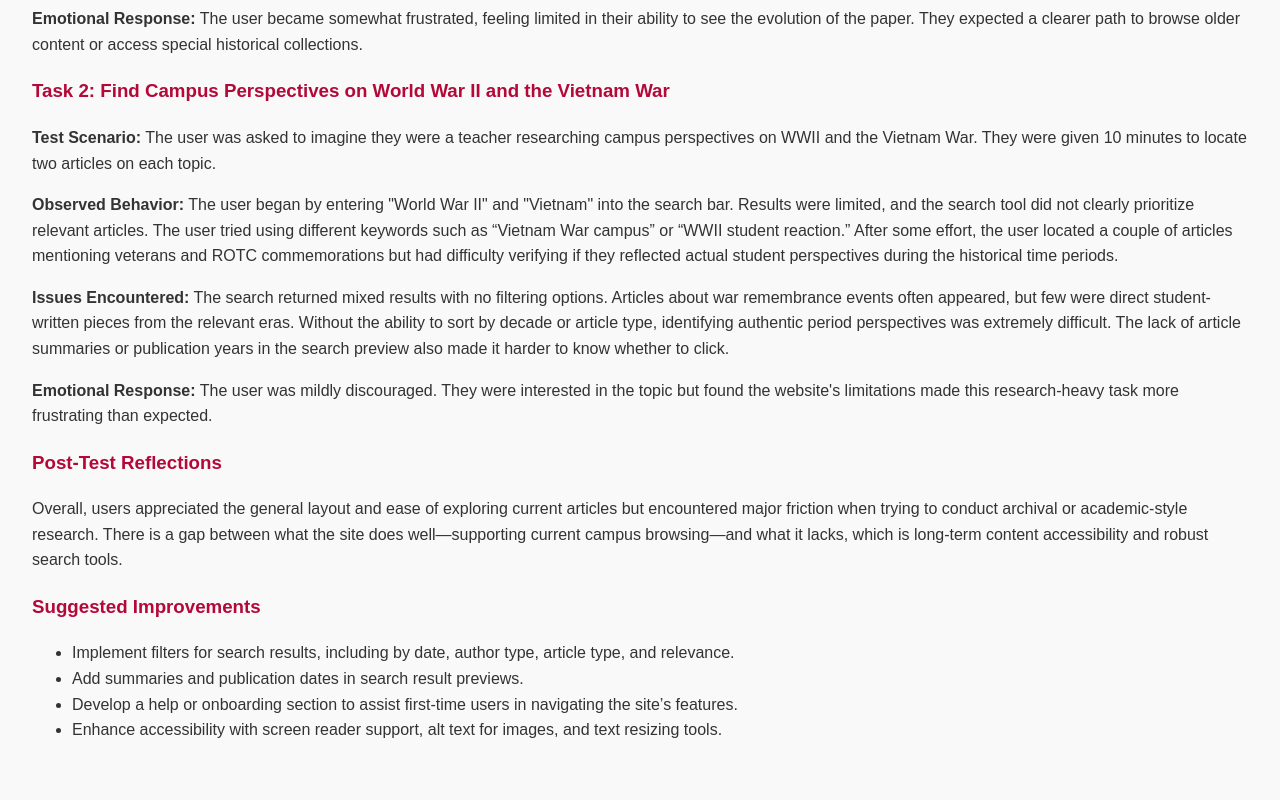
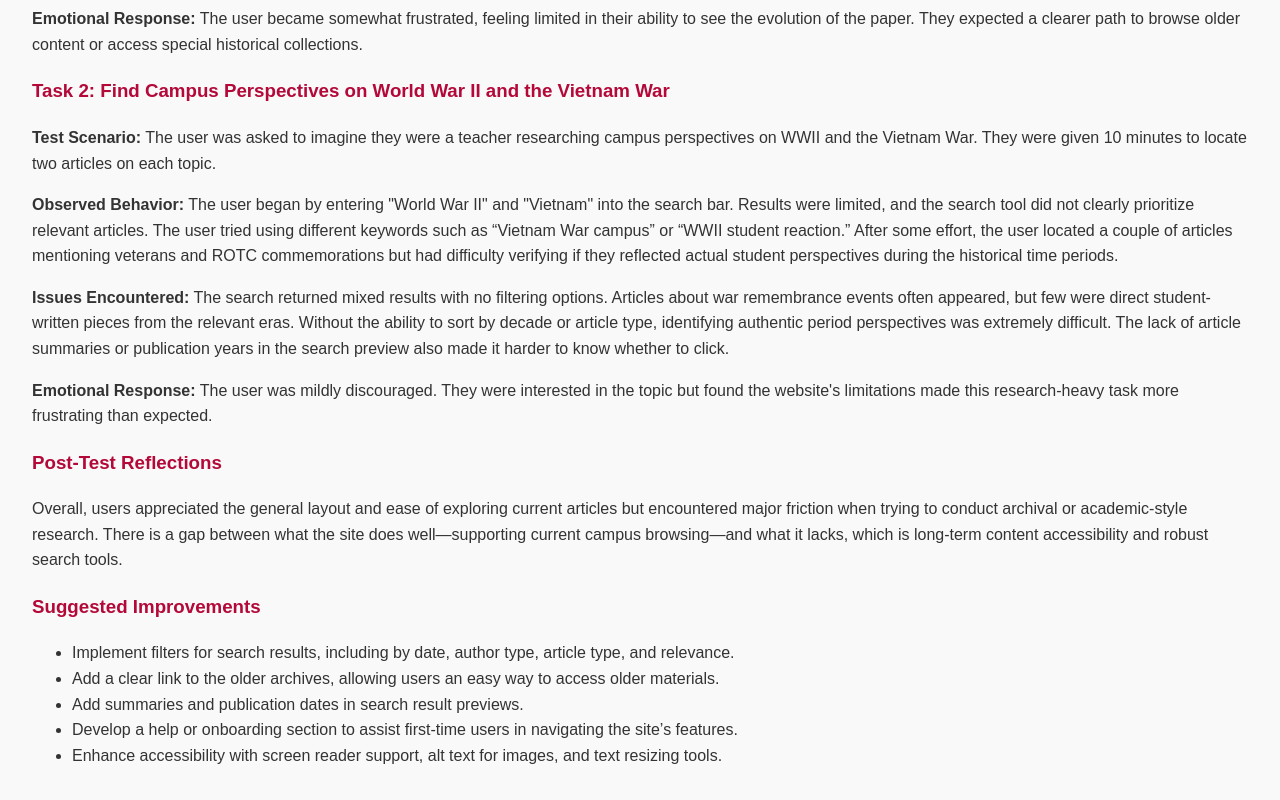
Before and after one commit to kyle-egan-cua/Assignment2, a plain HTML site: page index.html in a window 1280 px wide. Shown: the part 2059-2859 px from the top of the page. Before the commit the page ends 2834 px from the top, so only its background shows below. Drawn offline with Linux system fonts and the light colour scheme.

Commit message:
Update index.html

```diff
--- a/index.html
+++ b/index.html
@@ -122,6 +122,7 @@
     <h3>Suggested Improvements</h3>
     <ul>
       <li>Implement filters for search results, including by date, author type, article type, and relevance.</li>
+      <li>Add a clear link to the older archives, allowing users an easy way to access older materials.</li>
       <li>Add summaries and publication dates in search result previews.</li>
       <li>Develop a help or onboarding section to assist first-time users in navigating the site’s features.</li>
       <li>Enhance accessibility with screen reader support, alt text for images, and text resizing tools.</li>
```
